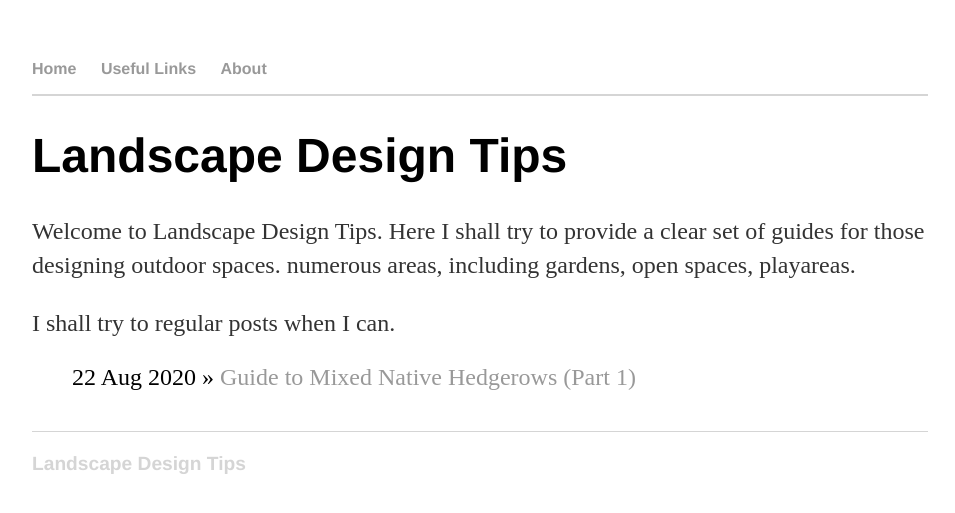
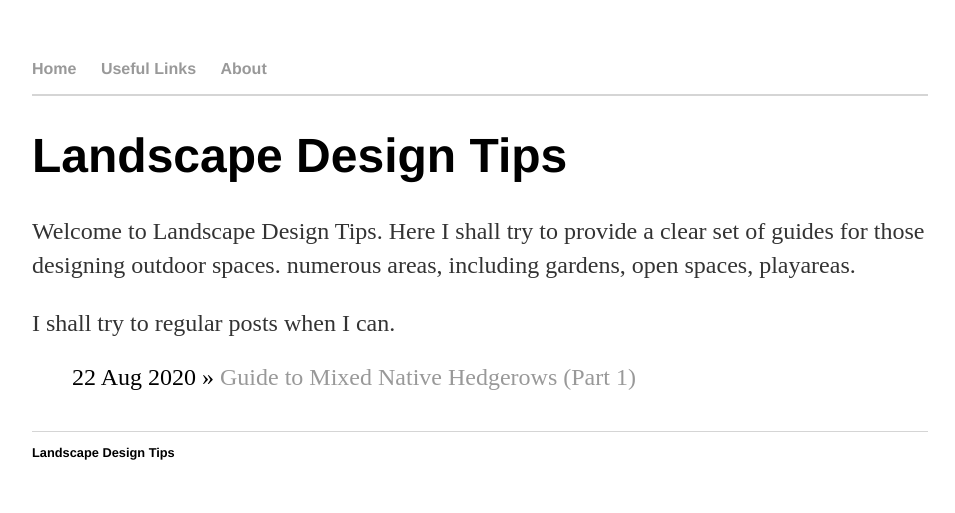
Before and after one commit to Quixoty/ORIG, a Jekyll site: the page built from index.html, in a window 1280 px wide. Shown: the top 513 px of the page, without its empty margins (160-1115 px from the left). Built offline with Jekyll 4.4.1, drawn with Linux system fonts in a browser that asks for light colours.

Commit message:
Update default.html

```diff
--- a/_layouts/default.html
+++ b/_layouts/default.html
@@ -20,7 +20,7 @@
 			</div><!-- /.container -->
 			<footer>
 	    		<ul>
-	        		<li><p style="color:#d5d5d5">Landscape Design Tips</p></li>
+	        		<li>Landscape Design Tips</li>
 				</ul>
 			</footer>
 		</body>
```
